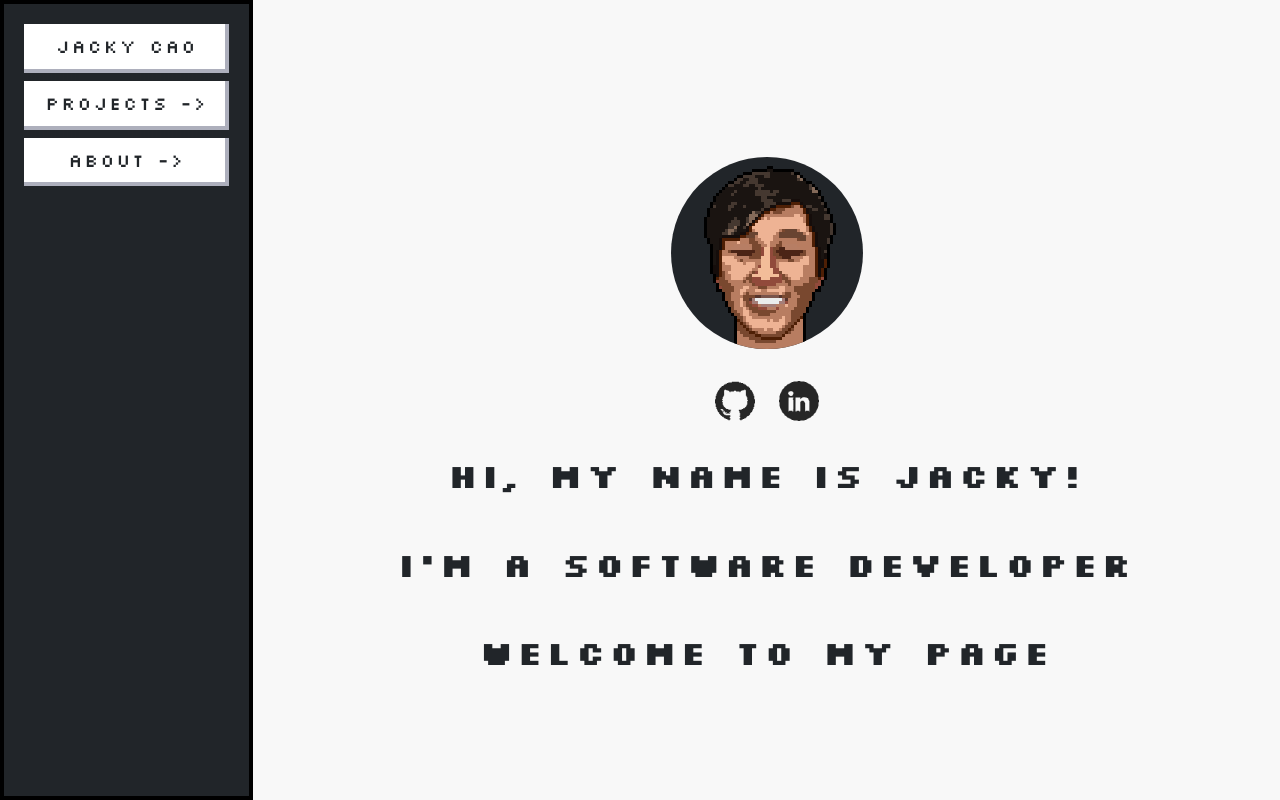
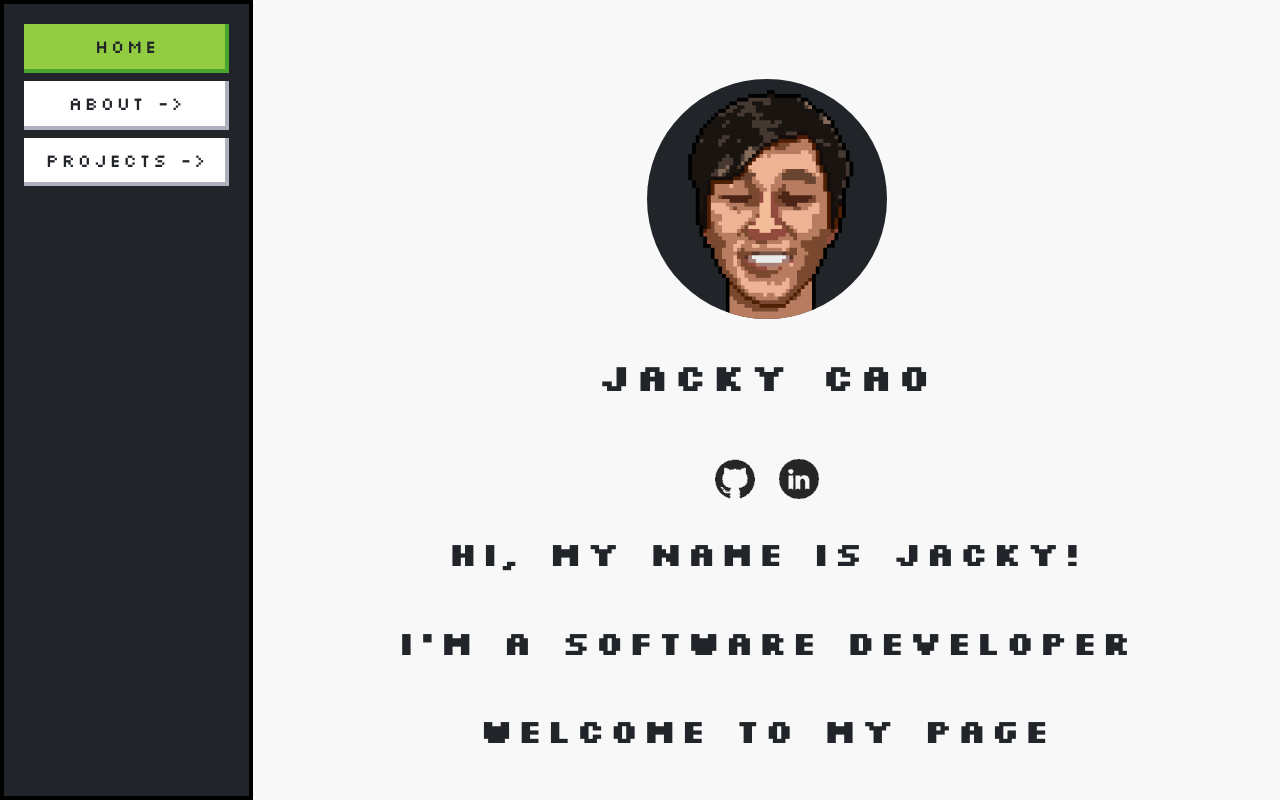
Before and after one commit to mtdecaf/portfolio-site-8-bit, a Next.js app: page / in a window 1280 px wide. Built offline with nearby package versions, Linux system fonts and the light colour scheme.

Commit message:
ui update

```diff
--- a/components/PageNav/PageNav.jsx
+++ b/components/PageNav/PageNav.jsx
@@ -10,7 +10,9 @@ let cx = classNames.bind(styles);
 
 const PageNav = () => {
   const hasWindow = typeof window !== "undefined";
-  const router = useRouter(false);
+  const router = useRouter();
+  const currentRoute = router.route;
+  console.log(currentRoute);
 
   const [windowWidth, setWindowWidth] = useState(getWindowWidth());
   const [navIsOpen, setNavIsOpen] = useState(false);
@@ -39,7 +41,7 @@ const PageNav = () => {
   const handleRouteChange = (param) => {
     router.push(`/${param}`, undefined, { shallow: true });
     navIsOpen && setNavIsOpen(false);
-  }
+  };
 
   return mounted && windowWidth < 768 ? (
     <>
@@ -47,15 +49,21 @@ const PageNav = () => {
         <div className={cx("page-nav__burger-icon-wrap")}>
           <MdMenu
             size={64}
-            color= "#212529"
+            color="#212529"
             onClick={() => {
-              console.log("clicked")
+              console.log("clicked");
               setNavIsOpen(!navIsOpen);
             }}
           />
         </div>
       )}
-      {navIsOpen && <BurgerMenu setNavIsOpen={setNavIsOpen} router={router} handleRouteChange={handleRouteChange} />}
+      {navIsOpen && (
+        <BurgerMenu
+          setNavIsOpen={setNavIsOpen}
+          router={router}
+          handleRouteChange={handleRouteChange}
+        />
+      )}
     </>
   ) : mounted && windowWidth >= 768 ? (
     <div className={cx("page-nav", "nes-container")}>
@@ -65,34 +73,36 @@ const PageNav = () => {
             "page-nav__button",
             "page-nav__option",
             "page-nav__home",
-            "nes-btn"
+            "nes-btn",
+            currentRoute === "/" && "is-success"
           )}
           onClick={() => handleRouteChange("")}
         >
-          Jacky Cao
+          Home
+        </button>
+        <button
+          className={cx(
+            "page-nav__button",
+            "page-nav__option",
+            "page-nav__about",
+            "nes-btn",
+            currentRoute === "/about" && "is-success"
+          )}
+          onClick={() => handleRouteChange("about")}
+        >
+          About -&gt;
         </button>
         <button
           className={cx(
             "page-nav__button",
             "page-nav__option",
             "page-nav__projects",
-            "nes-btn"
+            "nes-btn",
+            currentRoute === "/projects" && "is-success"
           )}
           onClick={() => handleRouteChange("projects")}
         >
           Projects -&gt;
-        </button>
-
-        <button
-          className={cx(
-            "page-nav__button",
-            "page-nav__option",
-            "page-nav__about",
-            "nes-btn"
-          )}
-          onClick={() => handleRouteChange("about")}
-        >
-          About -&gt;
         </button>
       </div>
     </div>
--- a/components/PageNav/PageNav.module.scss
+++ b/components/PageNav/PageNav.module.scss
@@ -46,7 +46,7 @@
         color: $background-dark !important;
         width: 100%;
         cursor: pointer;
-        &:focus {
+        &:focus, &:active {
             -webkit-box-shadow: none;
             box-shadow: none;
         }
--- a/components/PageNav/components/BugerMenu.jsx
+++ b/components/PageNav/components/BugerMenu.jsx
@@ -5,6 +5,9 @@ import classNames from "classnames/bind";
 let cx = classNames.bind(styles);
 
 const BurgerMenu = ({ setNavIsOpen, router, handleRouteChange }) => {
+  const currentRoute = router.route;
+  console.log(currentRoute);
+
   return (
     <div className={cx("burger-menu", "nes-container")}>
       <div className={cx("burger-menu__inner-wrap")}>
@@ -13,35 +16,38 @@ const BurgerMenu = ({ setNavIsOpen, router, handleRouteChange }) => {
             "burger-menu__button",
             "burger-menu__option",
             "burger-menu__home",
-            "nes-btn"
+            "nes-btn",
+            currentRoute === "/" && "is-success"
           )}
           onClick={() => handleRouteChange("")}
         >
-          Jacky Cao
+          Home
+        </button>
+        <button
+          className={cx(
+            "burger-menu__button",
+            "burger-menu__option",
+            "burger-menu__about",
+            "nes-btn",
+            currentRoute === "/about" && "is-success"
+          )}
+          onClick={() => handleRouteChange("about")}
+        >
+          About -&gt;
         </button>
         <button
           className={cx(
             "burger-menu__button",
             "burger-menu__option",
             "burger-menu__projects",
-            "nes-btn"
+            "nes-btn",
+            currentRoute === "/projects" && "is-success"
           )}
           onClick={() => handleRouteChange("projects")}
         >
           Projects -&gt;
         </button>
 
-        <button
-          className={cx(
-            "burger-menu__button",
-            "burger-menu__option",
-            "burger-menu__about",
-            "nes-btn"
-          )}
-          onClick={() => handleRouteChange("about")}
-        >
-          About -&gt;
-        </button>
         <div className={cx("burger-menu__close-wrap")}>
           <FaBackward
             className={cx("burger-menu__close")}
--- a/components/PageNav/components/BurgerMenu.module.scss
+++ b/components/PageNav/components/BurgerMenu.module.scss
@@ -28,7 +28,7 @@
         justify-content: center;
     }
     &__button {
-        font-size: 2rem;
+        font-size: 1.75rem;
         color: $background-dark !important;
         width: 100%;
         height: 5rem;
--- a/pages/home/HomePage.jsx
+++ b/pages/home/HomePage.jsx
@@ -64,6 +64,7 @@ const HomePage = () => {
                 alt="Jacky Cao Profile"
               />
             </a>
+            <p className={cx("home-page__name")}>Jacky Cao</p>
             <div className={cx("home-page__profile-icon-wrap")}>
               <a
                 href="https://github.com/mtdecaf"
--- a/pages/home/HomePage.module.scss
+++ b/pages/home/HomePage.module.scss
@@ -48,13 +48,14 @@
     &__profile {
         background-color: $background-dark;
         border-radius: 50%;
-        width: 12rem;
-        @include desktop {
-            width: 12rem;
+        width: 11.5rem;
+        @include tablet {
+            width: 15rem;
         }
         &-wrap {
             display: flex;
             flex-direction: column;
+            align-items: center;
             gap: 0.5rem;
             @include tablet {
                 gap: 2rem;
@@ -70,4 +71,15 @@
             }
         }
     }
+    &__name {
+        text-align: center;
+        font-size: 1.25rem;
+        font-weight: 700;
+        @include tablet {
+            font-size: 1.75rem;
+        }
+        @include desktop {
+            font-size: 2.5rem;
+        }
+    }
 }
```
